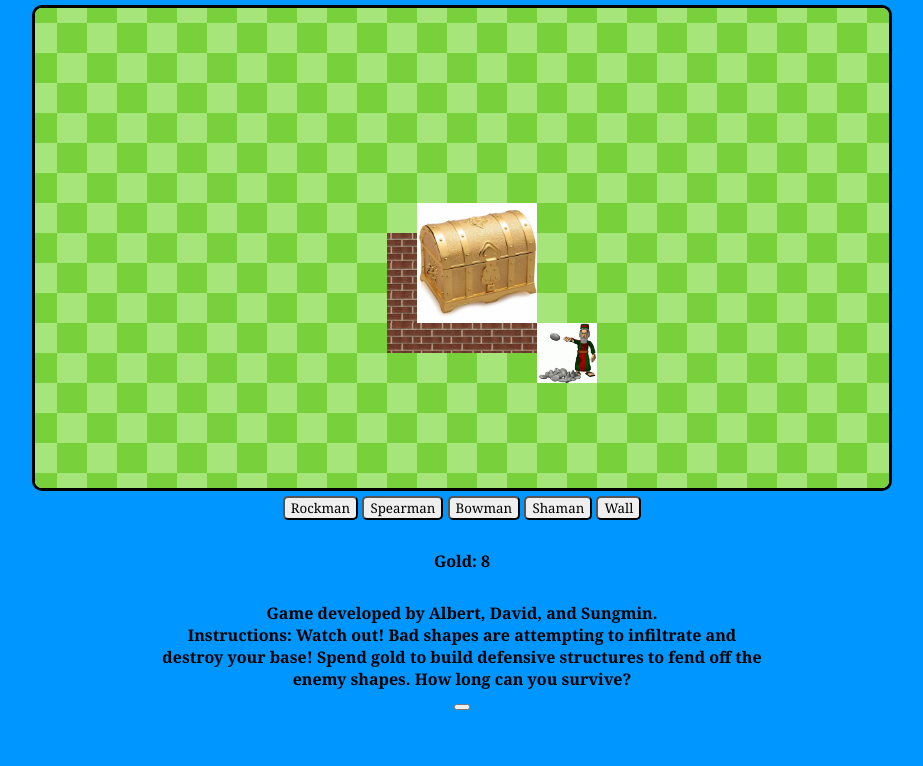
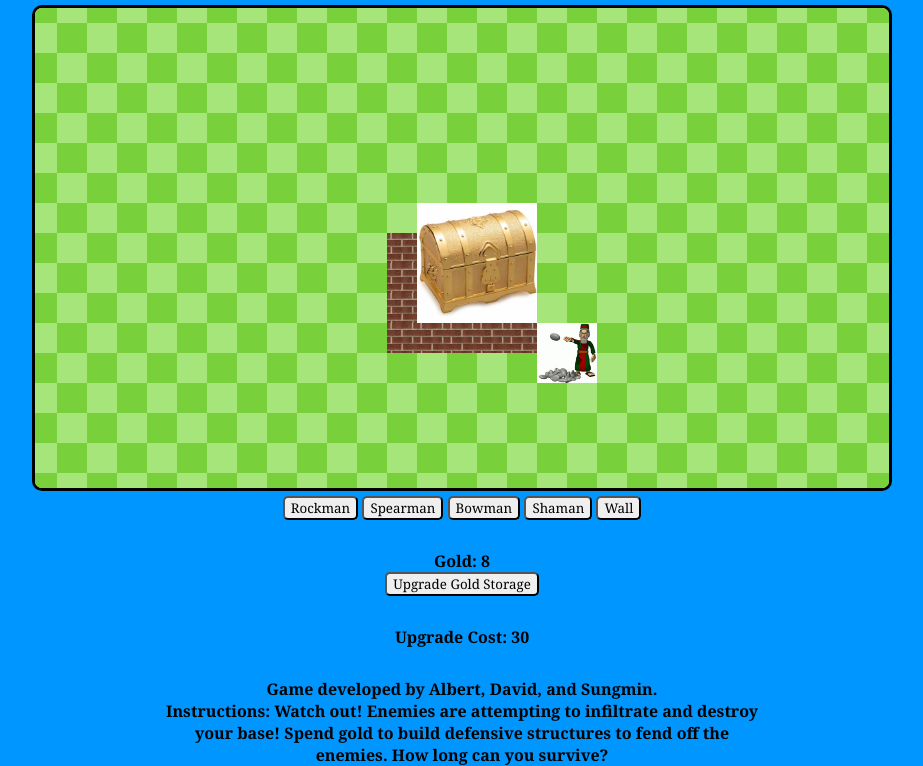
Before and after one commit to dxia2p/trifle-of-tribes, a plain HTML site: page index.html in a window 1280 px wide. Shown: the part 104-870 px from the top of the page, without its empty margins (178-1101 px from the left). Before the commit the page ends 816 px from the top, so only its background shows below. Drawn offline with Linux system fonts and the light colour scheme.

Commit message:
Gold Upgrade

```diff
--- a/index.html
+++ b/index.html
@@ -21,12 +21,13 @@
         <button class="building-btn" id="building-btn-5">Wall</button>
     </div>
     <p>Gold: <span id="goldAmount">0</span></p>
+    <button id="goldTest">Upgrade Gold Storage</button>
+    <p>Upgrade Cost: <span id="upgradeCost">30</span></p>
     <p>
         Game developed by Albert, David, and Sungmin.<br>
-        Instructions: Watch out! Bad shapes are attempting to infiltrate and destroy your base! Spend gold to build
-        defensive structures to fend off the enemy shapes. How long can you survive?
+        Instructions: Watch out! Enemies are attempting to infiltrate and destroy your base! Spend gold to build defensive structures to fend off the enemies. How long can you survive?
     </p>
-    <button id="goldTest"></button>
+
 
     <!-- Load Images -->
     <img id="goldStorage" src="img/GoldStoragePlaceholder.jpeg" class="hidden"/>
--- a/script.js
+++ b/script.js
@@ -102,6 +102,7 @@ function goldLevelIncrease() {
     console.log(goldStorageCost);
     goldLevel *= 2;
     console.log(goldLevel);
+    document.getElementById("upgradeCost").innerHTML = goldStorageCost;
 }
 
 window.setInterval(() => {
@@ -132,9 +133,11 @@ goldTestEl.addEventListener("click", () => {
     // Upgrade Gold Storage, Deduct Gold
     if (gold >= goldStorageCost) {
         gold -= goldStorageCost;
+
         goldLevelIncrease();
     }
 });
+
 
 buildingBtn1.addEventListener("click", () => {selectBuilding(1)});
 buildingBtn2.addEventListener("click", () => {selectBuilding(2)});
--- a/style.css
+++ b/style.css
@@ -34,3 +34,8 @@ p {
     border-radius: 5px;
     font-family: Georgia, 'Times New Roman', Times, serif;
 }
+
+#goldTest {
+    border-radius: 5px;
+    font-family: Georgia, 'Times New Roman', Times, serif;
+}
```
